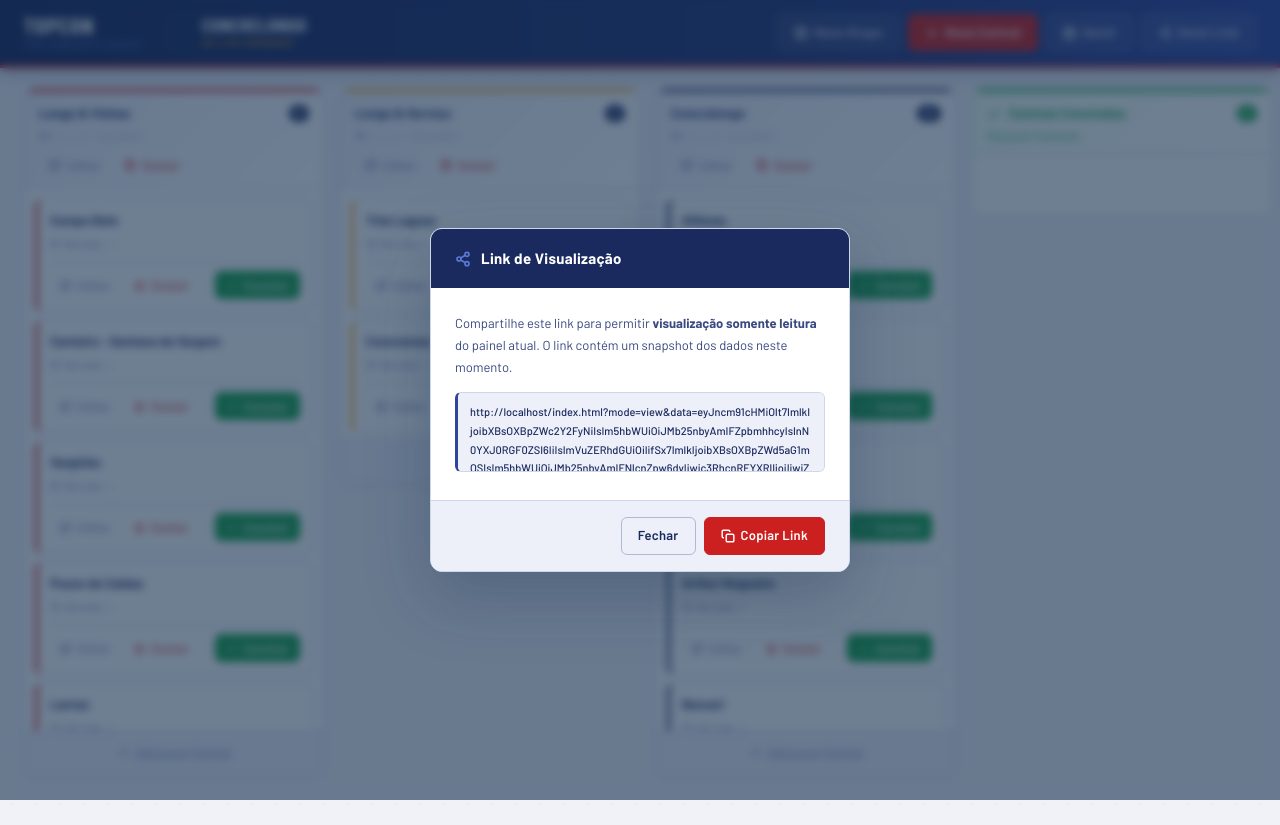
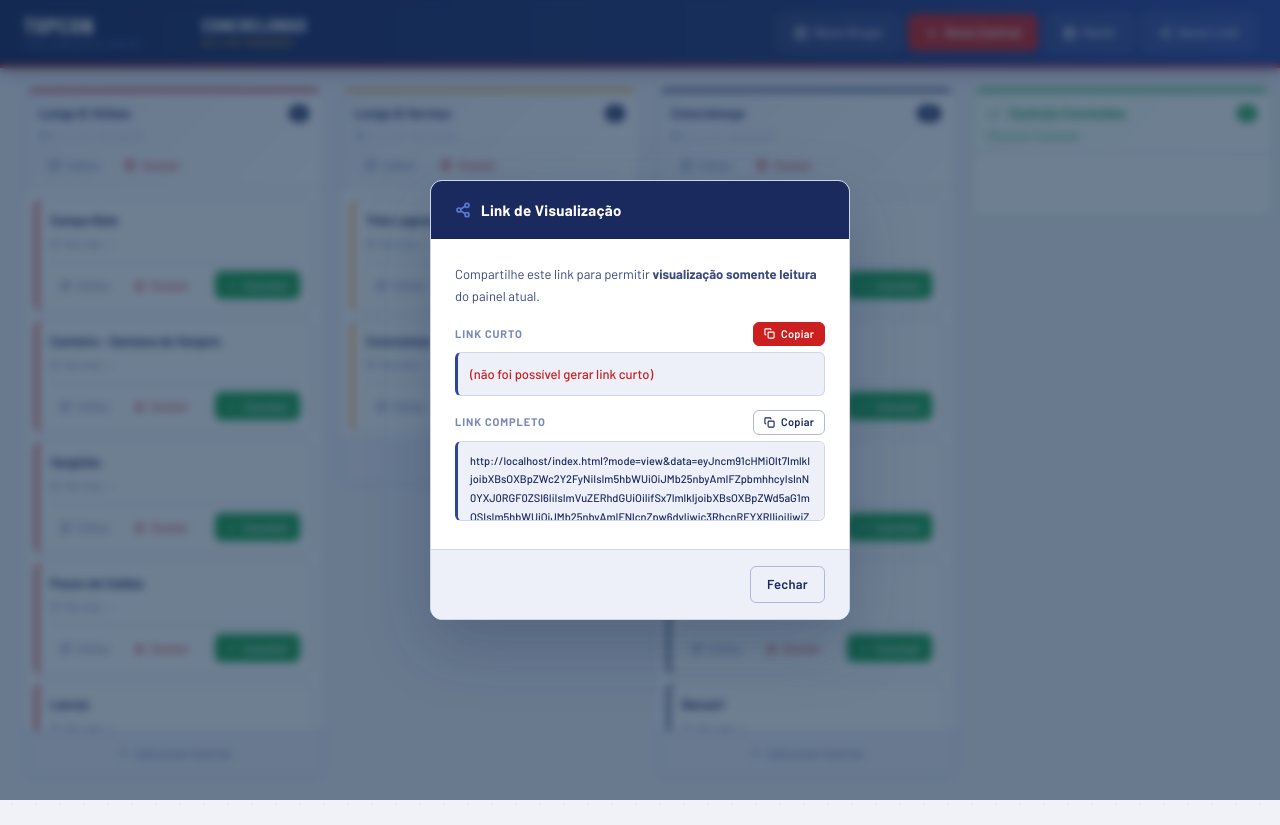
Before and after one commit to jptorres-topcon/golive-manager, a plain HTML site: page index.html in a window 1280 px wide. Both pictures are taken after a click on the button "Gerar Link". Drawn offline with nearby package versions, Linux system fonts and the light colour scheme; no server answers.

Commit message:
feat: short link via TinyURL in share modal

```diff
--- a/index.html
+++ b/index.html
@@ -546,15 +546,32 @@
       <div class="modal-title">Link de Visualização</div>
     </div>
     <div class="modal-body">
-      <p style="font-size:13px;color:var(--text2);line-height:1.7;margin-bottom:14px;">Compartilhe este link para permitir <strong>visualização somente leitura</strong> do painel atual. O link contém um snapshot dos dados neste momento.</p>
-      <div class="share-url" id="share-url"></div>
+      <p style="font-size:13px;color:var(--text2);line-height:1.7;margin-bottom:14px;">Compartilhe este link para permitir <strong>visualização somente leitura</strong> do painel atual.</p>
+
+      <div style="margin-bottom:14px;">
+        <div style="font-size:11px;font-weight:700;color:var(--text3);letter-spacing:0.08em;text-transform:uppercase;margin-bottom:6px;display:flex;align-items:center;justify-content:space-between;">
+          Link curto
+          <button class="btn btn-primary btn-sm" onclick="copyShareLink('short')" style="font-size:11px;padding:3px 10px;">
+            <svg width="11" height="11" fill="none" stroke="currentColor" stroke-width="2.5" viewBox="0 0 24 24"><rect x="9" y="9" width="13" height="13" rx="2"/><path d="M5 15H4a2 2 0 01-2-2V4a2 2 0 012-2h9a2 2 0 012 2v1"/></svg>
+            Copiar
+          </button>
+        </div>
+        <div class="share-url" id="share-url-short" style="color:var(--red);font-size:13px;"></div>
+      </div>
+
+      <div>
+        <div style="font-size:11px;font-weight:700;color:var(--text3);letter-spacing:0.08em;text-transform:uppercase;margin-bottom:6px;display:flex;align-items:center;justify-content:space-between;">
+          Link completo
+          <button class="btn btn-outline btn-sm" onclick="copyShareLink('long')" style="font-size:11px;padding:3px 10px;">
+            <svg width="11" height="11" fill="none" stroke="currentColor" stroke-width="2.5" viewBox="0 0 24 24"><rect x="9" y="9" width="13" height="13" rx="2"/><path d="M5 15H4a2 2 0 01-2-2V4a2 2 0 012-2h9a2 2 0 012 2v1"/></svg>
+            Copiar
+          </button>
+        </div>
+        <div class="share-url" id="share-url"></div>
+      </div>
     </div>
     <div class="modal-footer">
       <button class="btn btn-outline" onclick="closeModal('share-modal')">Fechar</button>
-      <button class="btn btn-primary" onclick="copyShareLink()">
-        <svg width="14" height="14" fill="none" stroke="currentColor" stroke-width="2.5" viewBox="0 0 24 24"><rect x="9" y="9" width="13" height="13" rx="2"/><path d="M5 15H4a2 2 0 01-2-2V4a2 2 0 012-2h9a2 2 0 012 2v1"/></svg>
-        Copiar Link
-      </button>
     </div>
   </div>
 </div>
@@ -1101,22 +1118,39 @@ function safeB64Decode(str) {
 }
 function generateShareLink() {
   const encoded = encodeURIComponent(safeB64Encode(JSON.stringify(state)));
-  const url = `${location.origin}${location.pathname}?mode=view&data=${encoded}`;
-  document.getElementById('share-url').textContent = url;
+  const longUrl = `${location.origin}${location.pathname}?mode=view&data=${encoded}`;
+  document.getElementById('share-url').textContent = longUrl;
+  document.getElementById('share-url-short').textContent = 'Gerando link curto...';
   document.getElementById('share-modal').style.display = 'flex';
+
+  // Shorten via TinyURL
+  fetch(`https://tinyurl.com/api-create.php?url=${encodeURIComponent(longUrl)}`)
+    .then(r => r.text())
+    .then(short => {
+      document.getElementById('share-url-short').textContent = short;
+    })
+    .catch(() => {
+      document.getElementById('share-url-short').textContent = '(não foi possível gerar link curto)';
+    });
 }
-function copyShareLink() {
-  const url = document.getElementById('share-url').textContent;
+
+function copyShareLink(type) {
+  const elId = type === 'short' ? 'share-url-short' : 'share-url';
+  const url = document.getElementById(elId).textContent;
+  if (!url || url.startsWith('Gerando') || url.startsWith('(')) {
+    showToast('Link curto ainda não disponível');
+    return;
+  }
   navigator.clipboard.writeText(url).then(() => {
     showToast('Link copiado ✓');
     closeModal('share-modal');
   }).catch(() => {
-    const el = document.getElementById('share-url');
+    const el = document.getElementById(elId);
     const range = document.createRange();
     range.selectNode(el);
     window.getSelection().removeAllRanges();
     window.getSelection().addRange(range);
-    showToast('Selecione e copie o link manualmente');
+    showToast('Selecione e copie manualmente');
   });
 }
 
```
